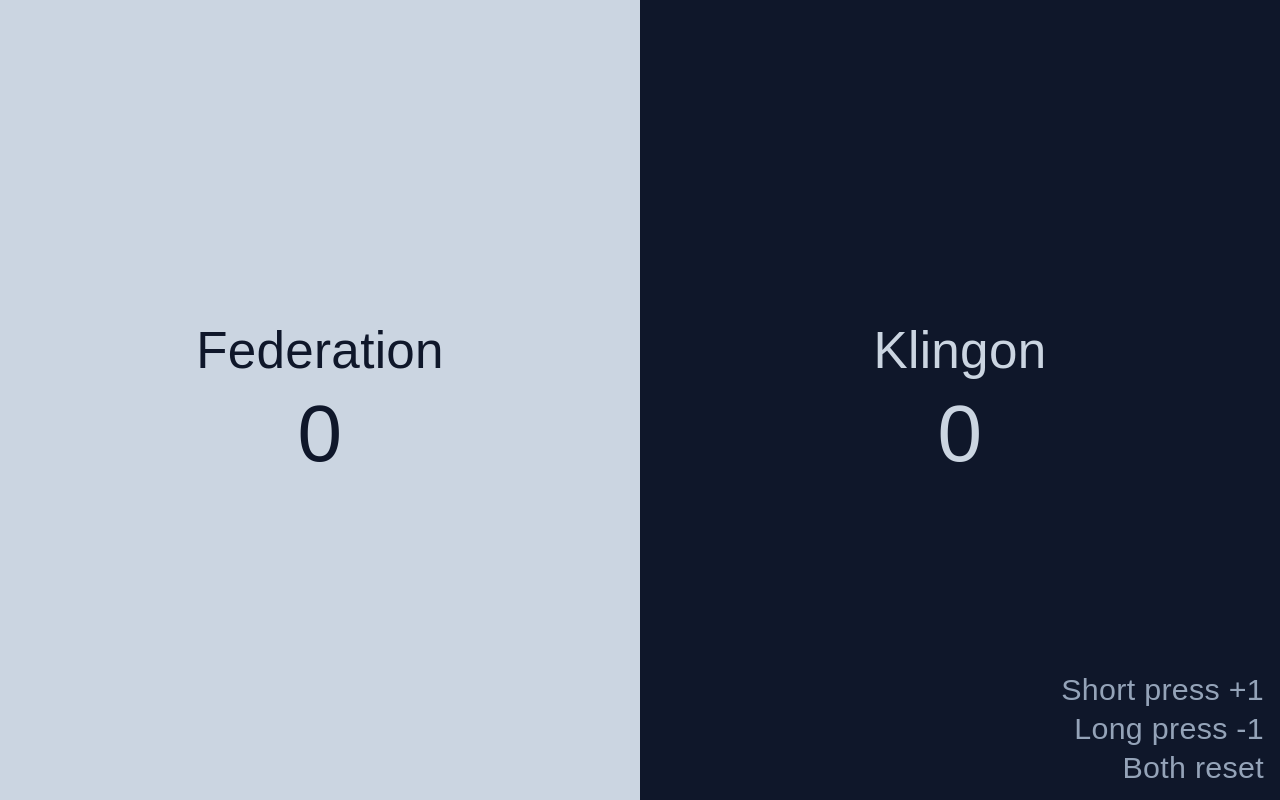
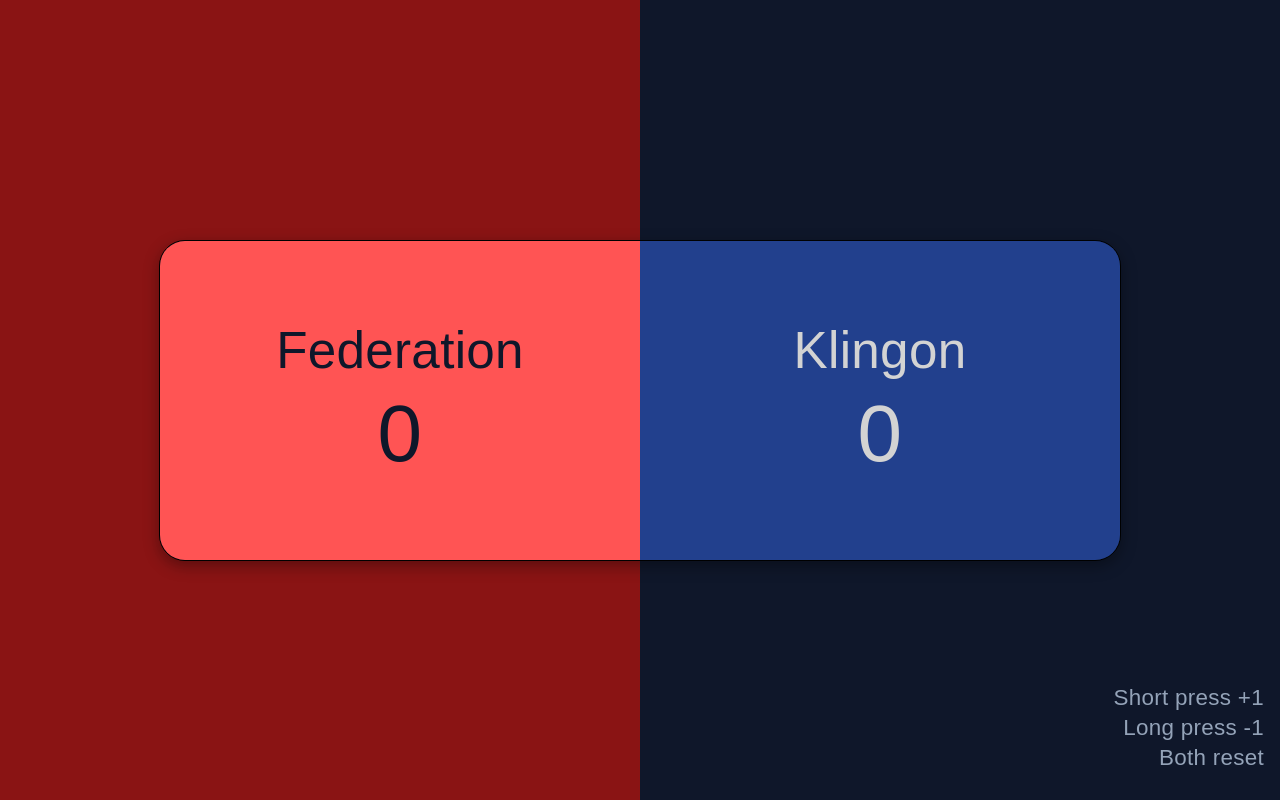
Before and after one commit to madsenandreas/pingpong, a Flask app: page / in a window 1280 px wide. Run offline with Flask 3, Linux system fonts and the light colour scheme.

Commit message:
change design of scoreboard and background

```diff
--- a/static/css/style.css
+++ b/static/css/style.css
@@ -7,6 +7,32 @@
     align-items: center;
     font-family: Arial, sans-serif;
     overflow: hidden;
+    background-color: white;
+}
+.scoreboard {
+    display: flex;
+    overflow: hidden;
+    width: 75%;
+    background-color: rgb(15 23 42);
+    color: rgb(203 213 225);
+    z-index: 100;
+    border: 1px solid black;
+    border-radius: 26px;
+    box-shadow: rgba(0, 0, 0, 0.35) 0px 5px 15px;
+}
+.leftside, .rightside {
+    width: 50%;
+    height: 100%;
+    position: absolute;
+}
+
+.leftside {
+    left: 0;
+    background-color: #800000eb;
+}
+.rightside {
+    right: 0;
+    background-color: rgb(15 23 42);;
 }
 
 .half {
@@ -21,13 +47,13 @@
 }
 
 .white-half {
-    background-color: rgb(203 213 225);
+    background-color: #ff5454;
     color: rgb(15 23 42);
 }
 
 .black-half {
-    background-color: rgb(15 23 42);
-    color: rgb(203 213 225);
+    background-color: rgb(34 64 141);
+    color: lightgrey;
 }
 
 .information {
@@ -43,9 +69,8 @@
 }
 .instructions {
     text-align: right;
-    font-size: 1.5vw;
+    font-size: 1vw;
     padding: 1rem;
-
 }
 
 .hidden {
@@ -79,7 +104,6 @@
 .cake{
     position: absolute;
     border-radius: 0.75rem;
-
     bottom: -10%;
     max-width: 10%;
     height: 80%;
@@ -91,7 +115,7 @@
 }
 
 .instruction-text{
-    font-size: 1.9rem;
+    font-size: 1.4rem;
     color: rgb(148 163 184);
     margin: 4px 0;
     font-weight: 300;
@@ -107,8 +131,6 @@
     padding: 5rem;
 }
 
-
-
 .name-and-score span {
     margin: 0 10px;
     font-weight: 300;
--- a/templates/index.html
+++ b/templates/index.html
@@ -7,6 +7,8 @@
     <link rel="stylesheet" href="{{ url_for('static', filename='css/style.css') }}">
 </head>
 <body>
+    <div class="leftside"></div>
+    <div class="rightside"></div>
     <div class="information">
         <div class="buttons">
             <button id="button_reset" class="hidden">Reset</button>
@@ -19,7 +21,7 @@
             <div class="instruction-text">Both reset</div>
         </div>
     </div>
-
+<div class="scoreboard">
     <div class="half white-half" id="whiteTeam">
         <div class="name-and-score"><span id="white_side_name">WhiteSide</span><span id="count_white">{{ white }}</span></div>
     </div>
@@ -27,6 +29,8 @@
     <div class="half black-half" id="blackTeam">
         <div class="name-and-score"><span id="black_side_name">BlackSide</span><span id="count_black">{{ black }}</span></div>
     </div>
+</div>
+
 
     <div class="cake hidden">
         <svg version="1.1" id="Layer_1" xmlns="http://www.w3.org/2000/svg" xmlns:xlink="http://www.w3.org/1999/xlink"
```
